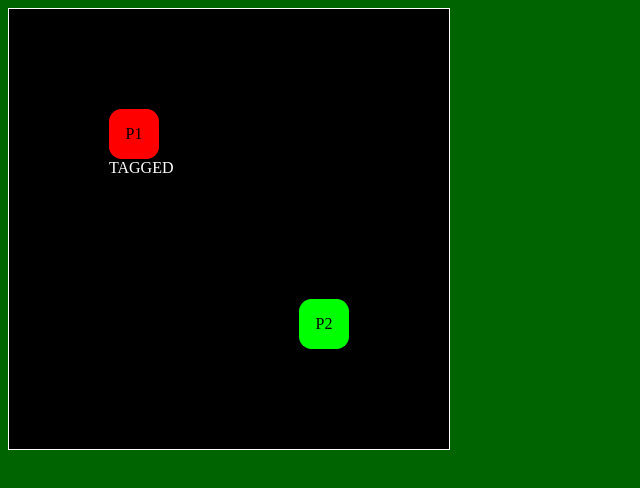
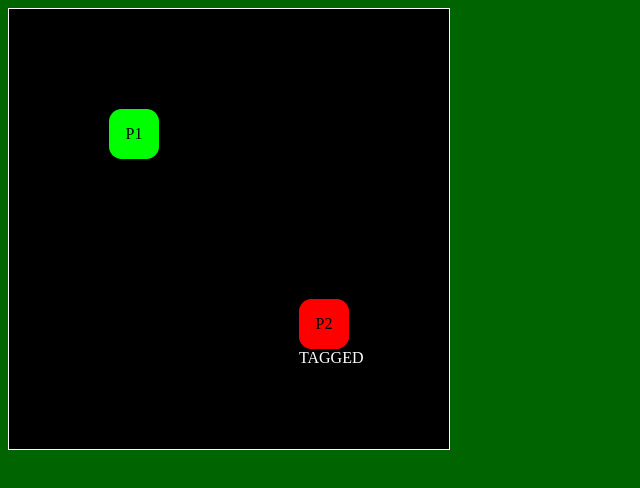
Before and after one commit to GavinHerdt99/GavinHerdt99.github.io, a plain HTML site: page asd-projects/walker/index.html in a window 1280 px wide. Shown: the whole page, without its empty margins (0-640 px from the left). Drawn offline with Linux system fonts and the light colour scheme.

Commit message:
Updated Walker description (and swapped P1 and P2)

```diff
--- a/asd-projects/walker/index.html
+++ b/asd-projects/walker/index.html
@@ -13,8 +13,8 @@
 
   <body>
     <div id='board'>
-      <div id='walker'><p>P1</p></div>
-      <div id='walker2'><p>P2</p></div>
+      <div id='walker'><p>P2</p></div>
+      <div id='walker2'><p>P1</p></div>
       <p id="tag-indicator">TAGGED</p>
     </div>
   </body>
--- a/asd-projects/walker/index.js
+++ b/asd-projects/walker/index.js
@@ -13,13 +13,13 @@ const KEY = {
   D: 68
 }
 
-var posX = 100;
-var posY = 100;
+var posX = 290;
+var posY = 290;
 var speedX = 0;
 var speedY = 0;
 
-var posX2 = 290;
-var posY2 = 290;
+var posX2 = 100;
+var posY2 = 100;
 var speedX2 = 0;
 var speedY2 = 0;
 
```
Also changed, not shown: portfolio.html (+1 -1 lines).
